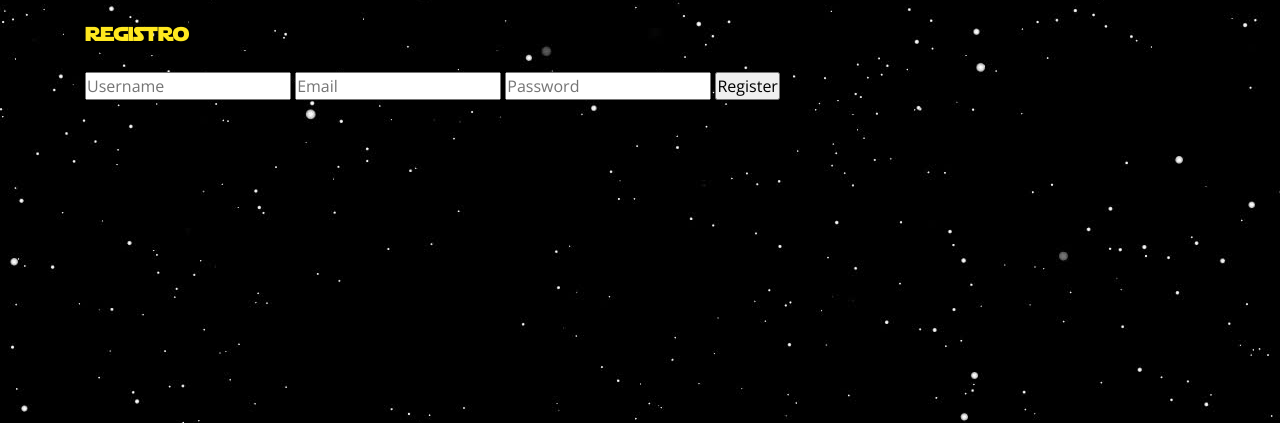
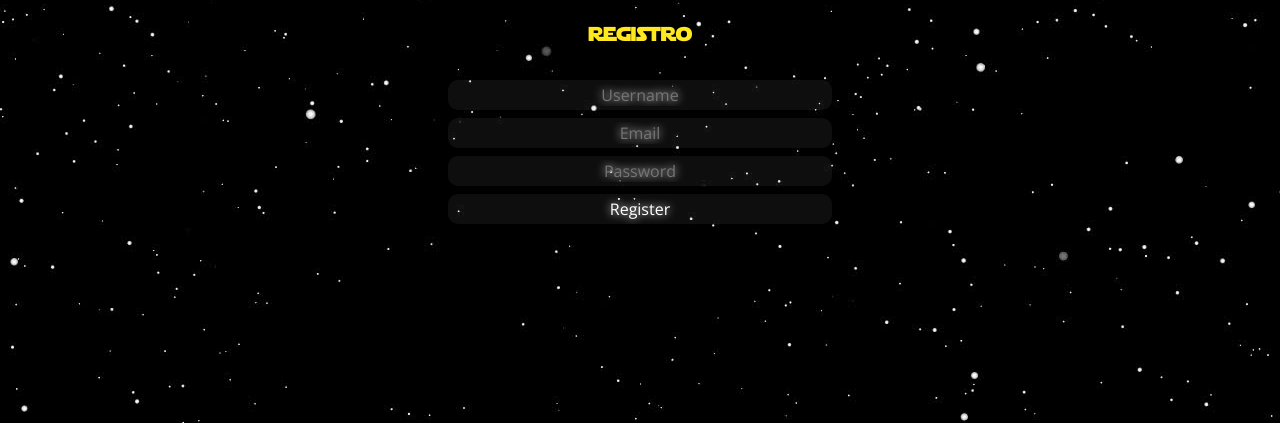
Before and after one commit to DVP97/SWTimeline, a PHP site: page /register.php in a window 1280 px wide. Shown: the part 76-499 px from the top of the page. Run offline with PHP 8.4, Linux system fonts and the light colour scheme; data that the repository does not hold is empty.

Commit message:
revisión estilos formularios

```diff
--- a/css/style.css
+++ b/css/style.css
@@ -133,3 +133,14 @@ ol li:before {
   border-radius: 2em;
   font-weight: 700;
 }
+form input.forma{
+  width: 30vw;
+  margin-top: 1vh;
+  border-radius: 10px;
+  padding: 3px;
+  text-align: center;
+  text-shadow: 0 0 10px white;
+  border: 2px gainsboro;
+  background: #ffffff0e;
+  color: white;
+}
--- a/register.php
+++ b/register.php
@@ -3,6 +3,7 @@
 <head>
 <meta charset="utf-8">
 <title>Registration</title>
+
 <!-- Bootstrap4 CSS -->
 <link rel="stylesheet" href="https://maxcdn.bootstrapcdn.com/bootstrap/4.0.0/css/bootstrap.min.css" integrity="sha384-Gn5384xqQ1aoWXA+058RXPxPg6fy4IWvTNh0E263XmFcJlSAwiGgFAW/dAiS6JXm"
         crossorigin="anonymous">
@@ -44,15 +45,17 @@ VALUES ('$username','$email','".md5($password)."')";
         }
     }else{
 ?>
+<center>
 <div class="form">
-<h1 class="title" style="color:#FFE81F">Registro</h1>
-<form name="registration" action="" method="post">
-<input type="text" name="username" placeholder="Username" required />
-<input type="email" name="email" placeholder="Email" required />
-<input type="password" name="password" placeholder="Password" required />
-<input type="submit" name="submit" value="Register" />
-</form>
+    <h1 class="title" style="color:#FFE81F">Registro</h1>
+    <form name="registration" action="" method="post">
+        <input class="forma" type="text" name="username" placeholder="Username" required /><br>
+        <input class="forma" type="email" name="email" placeholder="Email" required /><br>
+        <input class="forma" type="password" name="password" placeholder="Password" required /><br>
+        <input class="forma" type="submit" name="submit" value="Register" />
+    </form>
 </div>
+</center>
 <?php } ?>
 </body>
 </html>
```
Also changed, not shown: login.php (+11 -8 lines).
